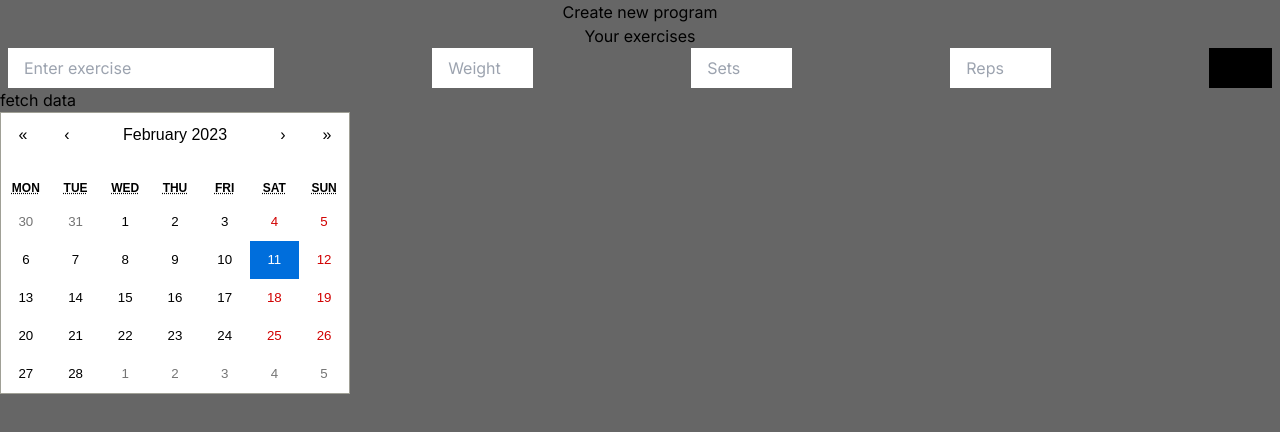
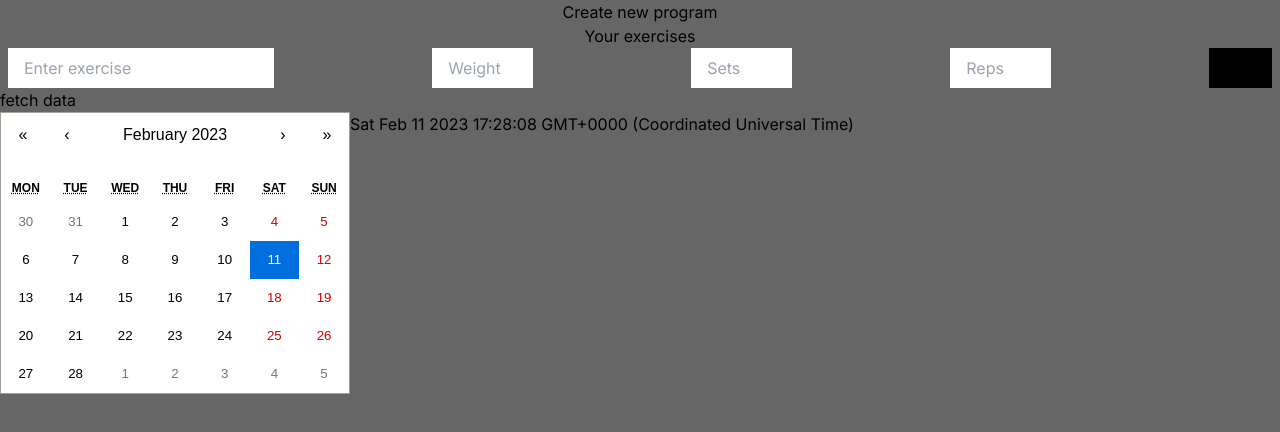
Before and after one commit to NicholasChristopherBlake/Learning, a Next.js app: page /workout in a window 1280 px wide. Shown: the top 432 px of the page. Built offline with nearby package versions, Linux system fonts and the light colour scheme.

Commit message:
Calendar works

```diff
--- a/src/app/workout/page.tsx
+++ b/src/app/workout/page.tsx
@@ -3,6 +3,7 @@ import AddExerciseForm from "@/components/workout/AddExerciseForm";
 import ExerciseList from "@/components/workout/ExerciseList";
 import Calendar from "@/features/Calendar";
 import { getInfo } from "@/features/GetInfoFromDb";
+import TodayExercises from "@/features/TodayExercises";
 import React, { useEffect, useState } from "react";
 
 interface IExercise {
@@ -21,11 +22,22 @@ export default function Page() {
   };
 
   const [data, setData] = useState([]);
+  const [date, setDate] = useState(new Date());
 
   const fetchData = async () => {
     const data2 = await getInfo();
     setData(data2[0]);
     console.log(data);
+  };
+  interface element {
+    id: number;
+    username: string;
+    password: string;
+  }
+
+  const onClick = (date: Date) => {
+    console.log("works. Date is ", date);
+    setDate(date);
   };
 
   return (
@@ -39,7 +51,7 @@ export default function Page() {
         <button onClick={() => fetchData()}>fetch data</button>
         {data && (
           <div>
-            {data.map((el) => (
+            {data.map((el: never | element) => (
               <div key={el.id}>
                 {el.id}. {el.username} - {el.password}
               </div>
@@ -47,7 +59,10 @@ export default function Page() {
           </div>
         )}
       </div>
-      <Calendar />
+      <div className=" flex">
+        <Calendar onClick={onClick} />
+        <TodayExercises date={date} />
+      </div>
     </>
   );
 }
--- a/src/features/Calendar.tsx
+++ b/src/features/Calendar.tsx
@@ -2,16 +2,19 @@ import React, { useState } from "react";
 import CalendarLib from "react-calendar";
 import "react-calendar/dist/Calendar.css";
 
-export default function Calendar() {
+export default function Calendar({ onClick }) {
   type ValuePiece = Date | null;
 
   type Value = ValuePiece | [ValuePiece, ValuePiece];
-
   const [value, onChange] = useState<Value>(new Date());
-
   return (
     <div className="max-w-[50%] ">
-      <CalendarLib className="text-black" onChange={onChange} value={value} />
+      <CalendarLib
+        className="text-black"
+        onChange={onChange}
+        value={value}
+        onClickDay={onClick(value)}
+      />
     </div>
   );
 }
--- /dev/null
+++ b/src/features/TodayExercises.tsx
@@ -0,0 +1,7 @@
+import React from "react";
+
+const TodayExercises = ({ date }) => {
+  return <div className="">{date.toString()}</div>;
+};
+
+export default TodayExercises;
```
